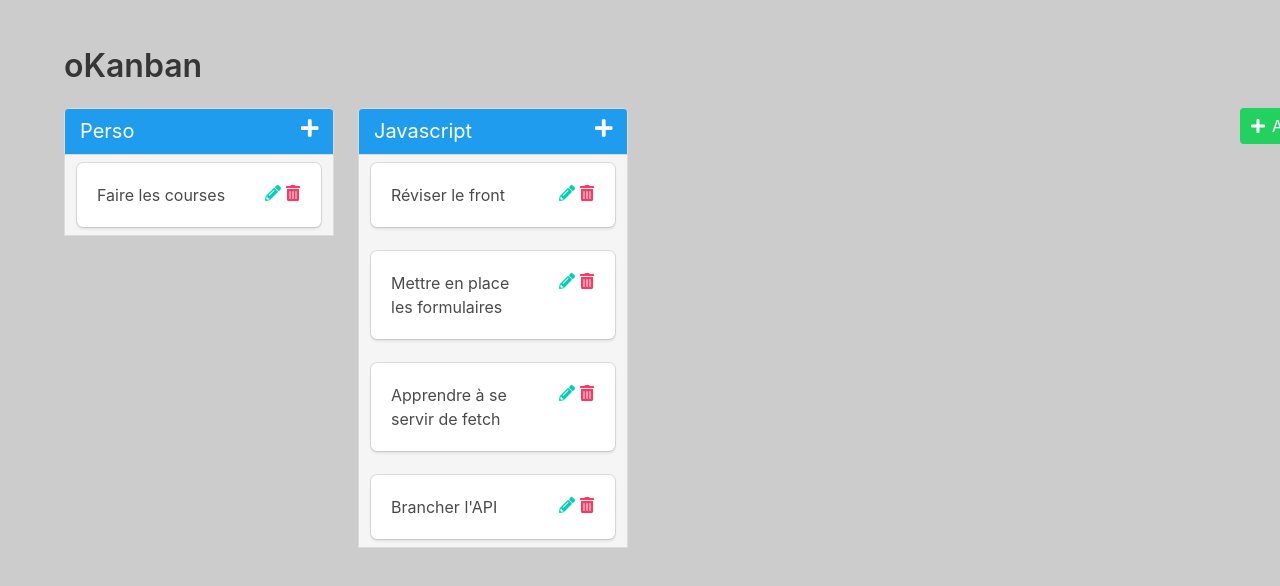
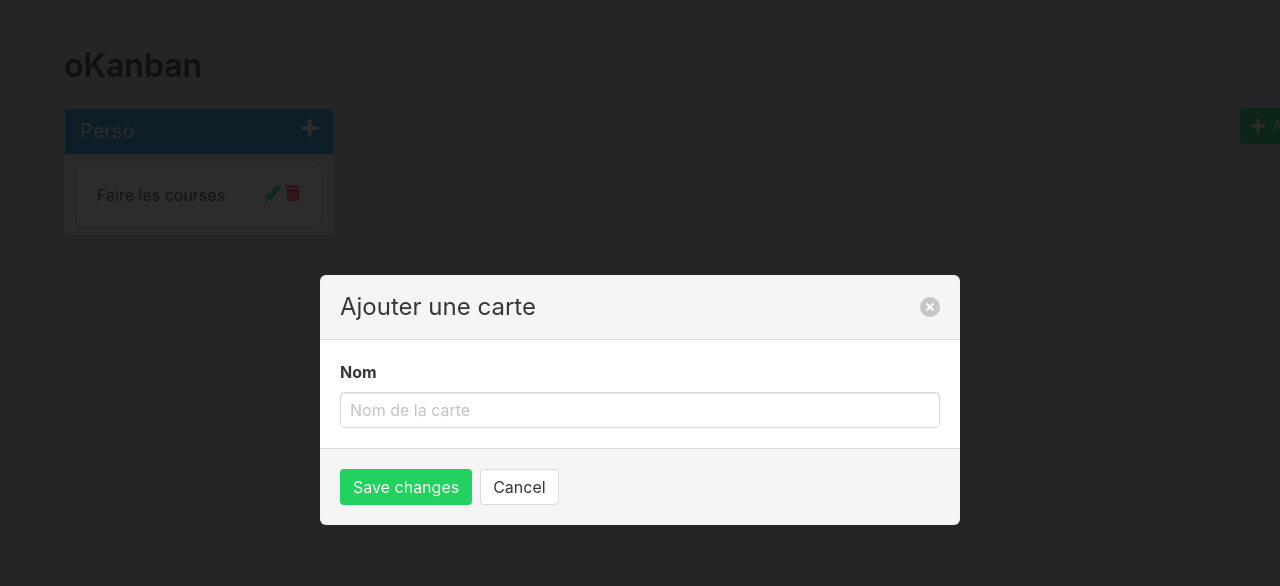
Before and after one commit to AgathePons/kanban_front-app, a plain HTML site: page index.html in a window 1280 px wide. Both pictures are taken after a click on the link 310 px from the left and 131 px from the top of the page. Shown: the top 586 px of the page. Drawn offline with nearby package versions, Linux system fonts and the light colour scheme.

Commit message:
add card to list done

```diff
--- a/assets/js/app.js
+++ b/assets/js/app.js
@@ -2,12 +2,34 @@
 const app = {
   addListenerToAction: () => {
     document.getElementById('addListButton').addEventListener('click', app.showAddListModal);
+    document.querySelectorAll('.add-card-btn').forEach(btn => btn.addEventListener('click', app.showAddCardModal));
     document.querySelectorAll('.close').forEach(btn => btn.addEventListener('click', app.hideModals));
     document.querySelector('#addListModal form').addEventListener('submit', app.handleAddListForm);
   },
   showAddListModal: () => {
     const addListModal = document.getElementById('addListModal');
     addListModal.classList.add('is-active');
+  },
+  showAddCardModal: (event) => {
+    // get the data-list-id
+    const list = event.target.closest('.panel');
+    const listId = list.getAttribute('data-list-id');
+    //!
+    console.log('ma liste', list);
+    console.log('ma liste id:', listId);
+
+    const addCardModal = document.getElementById('addCardModal');
+
+    // put the data-list-id in value of the hidden input
+    const hiddenIdInput = addCardModal.querySelector('.hidden-input');
+    //hiddenIdInput.value = listId;
+    hiddenIdInput.setAttribute('value', listId);
+    //!
+    console.log('hidden input:', hiddenIdInput);
+
+    addCardModal.classList.add('is-active');
+
+    document.querySelector('#addCardModal form').addEventListener('submit', app.handleAddCardForm);
   },
   hideModals: () => {
     const allModals = document.querySelectorAll('.modal');
@@ -17,20 +39,40 @@ const app = {
     event.preventDefault();
     const listTitle = new FormData(event.target).get('name');
     app.makeListInDOM(listTitle);
+    document.querySelectorAll('.add-card-btn').forEach(btn => btn.addEventListener('click', app.showAddCardModal));
     app.hideModals();
   },
   makeListInDOM: (listTitle) => {
-    //!
-    console.log(`value: ${listTitle}  type: ${typeof listTitle}`);
     const template = document.getElementById('listTemplate');
+
     const cloneTemplate = document.importNode(template.content, true);
+    const panel = cloneTemplate.firstElementChild;
+    panel.setAttribute('data-list-id', listTitle.replace(/\s/g, ''));
 
-    const h2Title = cloneTemplate.getElementById('newListTitle');
-    h2Title.setAttribute('id', listTitle);
-    h2Title.textContent = listTitle;
+    const listTitleH = cloneTemplate.getElementById('newListTitle');
+    listTitleH.setAttribute('id', listTitle.replace(/\s/g, ''));
+    listTitleH.textContent = listTitle;
 
     const kanbanBoard = document.getElementById('kabanBoard');
     kanbanBoard.appendChild(cloneTemplate);
+  },
+  handleAddCardForm: (event) => {
+    event.preventDefault();
+    const cardTitle = new FormData(event.target).get('name');
+    const listId = new FormData(event.target).get('list_id')
+    app.makeCardInDOM(cardTitle, listId);
+    app.hideModals();
+  },
+  makeCardInDOM: (cardTitle, listId) => {
+    const template = document.getElementById('cardTemplate');
+    const cloneTemplate = document.importNode(template.content, true);
+    // set the title
+    const cardTitleDiv = cloneTemplate.querySelector('.card-title');
+    cardTitleDiv.textContent = cardTitle;
+    // append in the list, in the card-container div
+    const list = document.querySelector(`.panel[data-list-id="${listId}"]`);
+    const cardContainer = list.querySelector('.card-container');
+    cardContainer.appendChild(cloneTemplate);
   },
   // ----------- INIT ----------- //
   init: () => {
--- a/index.html
+++ b/index.html
@@ -43,7 +43,7 @@
                   </div>
 
                   <div class="column is-narrow">
-                    <a href="#" class="is-pulled-right">
+                    <a href="#" class="add-card-btn is-pulled-right">
                       <span class="icon is-small has-text-white">
                         <i class="fas fa-plus"></i>
                       </span>
@@ -77,127 +77,6 @@
             </div>
             <!--/ list -->
 
-            <!-- list -->
-            <div class="column is-one-quarter panel" data-list-id="B">
-              <div class="panel-heading has-background-info">
-                <div class="columns">
-                  <div class="column">
-                    <h2 class="has-text-white">Javascript</h2>
-
-                    <form action="" method="POST" class="is-hidden">
-                      <input type="hidden" name="list-id" value="4">
-                      <div class="field has-addons">
-                        <div class="control">
-                          <input type="text" class="input is-small" name="list-name" value=""
-                            placeholder="Nom de la liste">
-                        </div>
-                        <div class="control">
-                          <button class="button is-small is-success">Valider</button>
-                        </div>
-                      </div>
-                    </form>
-                  </div>
-
-                  <div class="column is-narrow">
-                    <a href="#" class="is-pulled-right">
-                      <span class="icon is-small has-text-white">
-                        <i class="fas fa-plus"></i>
-                      </span>
-                    </a>
-                  </div>
-                </div>
-              </div>
-              <div class="panel-block is-block has-background-light">
-                <!-- card -->
-                <div class="box" data-card-id="J">
-                  <div class="columns">
-                    <div class="column">
-                      Réviser le front
-                    </div>
-                    <div class="column is-narrow">
-                      <a href="#">
-                        <span class="icon is-small has-text-primary">
-                          <i class="fas fa-pencil-alt"></i>
-                        </span>
-                      </a>
-                      <a href="#">
-                        <span class="icon is-small has-text-danger">
-                          <i class="fas fa-trash-alt"></i>
-                        </span>
-                      </a>
-                    </div>
-                  </div>
-                </div>
-                <!--/ card -->
-
-                <!-- card -->
-                <div class="box" data-card-id="K">
-                  <div class="columns">
-                    <div class="column">
-                      Mettre en place les formulaires
-                    </div>
-                    <div class="column is-narrow">
-                      <a href="#">
-                        <span class="icon is-small has-text-primary">
-                          <i class="fas fa-pencil-alt"></i>
-                        </span>
-                      </a>
-                      <a href="#">
-                        <span class="icon is-small has-text-danger">
-                          <i class="fas fa-trash-alt"></i>
-                        </span>
-                      </a>
-                    </div>
-                  </div>
-                </div>
-                <!--/ card -->
-
-                <!-- card -->
-                <div class="box" data-card-id="L">
-                  <div class="columns">
-                    <div class="column">
-                      Apprendre à se servir de fetch
-                    </div>
-                    <div class="column is-narrow">
-                      <a href="#">
-                        <span class="icon is-small has-text-primary">
-                          <i class="fas fa-pencil-alt"></i>
-                        </span>
-                      </a>
-                      <a href="#">
-                        <span class="icon is-small has-text-danger">
-                          <i class="fas fa-trash-alt"></i>
-                        </span>
-                      </a>
-                    </div>
-                  </div>
-                </div>
-                <!--/ card -->
-
-                <!-- card -->
-                <div class="box" data-card-id="M">
-                  <div class="columns">
-                    <div class="column">
-                      Brancher l'API
-                    </div>
-                    <div class="column is-narrow">
-                      <a href="#">
-                        <span class="icon is-small has-text-primary">
-                          <i class="fas fa-pencil-alt"></i>
-                        </span>
-                      </a>
-                      <a href="#">
-                        <span class="icon is-small has-text-danger">
-                          <i class="fas fa-trash-alt"></i>
-                        </span>
-                      </a>
-                    </div>
-                  </div>
-                </div>
-                <!--/ card -->
-              </div>
-            </div>
-            <!--/ list -->
           </div>
         </div>
         <div class="column">
@@ -208,11 +87,11 @@
             &nbsp; Ajouter une liste
           </button>
         </div>
-
       </div>
     </div>
   </section>
 
+  <!-- Add list modal -->
   <div class="modal" id="addListModal">
     <div class="modal-background"></div>
     <div class="modal-card">
@@ -236,7 +115,31 @@
       </form>
     </div>
   </div>
-
+  <!-- Add card modal -->
+  <div class="modal" id="addCardModal">
+    <div class="modal-background"></div>
+    <div class="modal-card">
+      <form action="" method="POST">
+        <header class="modal-card-head">
+          <p class="modal-card-title">Ajouter une carte</p>
+          <button class="delete close" type="button" aria-label="close"></button>
+        </header>
+        <section class="modal-card-body">
+          <div class="field">
+            <label class="label">Nom</label>
+            <div class="control">
+              <input type="text" class="input is-hidden hidden-input" name="list_id" value="" >
+              <input type="text" class="input" name="name" value="" placeholder="Nom de la carte">
+            </div>
+          </div>
+        </section>
+        <footer class="modal-card-foot">
+          <button class="button is-success">Save changes</button>
+          <button class="button close" type="button">Cancel</button>
+        </footer>
+      </form>
+    </div>
+  </div>
   <!-- Template for list -->
   <template id="listTemplate">
     <div class="column is-one-quarter panel" data-list-id="A">
@@ -244,7 +147,7 @@
         <div class="columns">
 
           <div class="column">
-            <h2 id="newListTitle" class="has-text-white">Perso</h2>
+            <h2 id="newListTitle" class="list-title has-text-white">Title</h2>
 
             <form action="" method="POST" class="is-hidden">
               <input type="hidden" name="list-id" value="1">
@@ -260,7 +163,7 @@
           </div>
 
           <div class="column is-narrow">
-            <a href="#" class="is-pulled-right">
+            <a href="#" class="add-card-btn is-pulled-right">
               <span class="icon is-small has-text-white">
                 <i class="fas fa-plus"></i>
               </span>
@@ -268,7 +171,30 @@
           </div>
         </div>
       </div>
-      <div class="panel-block is-block has-background-light">
+      <div class="card-container panel-block is-block has-background-light">
+        <!-- Card comes here -->
+      </div>
+    </div>
+  </template>
+  <!-- Template for card -->
+  <template id="cardTemplate">
+    <div class="box" data-card-id="I">
+      <div class="columns">
+        <div class="card-title column">
+          Title
+        </div>
+        <div class="column is-narrow">
+          <a href="#">
+            <span class="icon is-small has-text-primary">
+              <i class="fas fa-pencil-alt"></i>
+            </span>
+          </a>
+          <a href="#">
+            <span class="icon is-small has-text-danger">
+              <i class="fas fa-trash-alt"></i>
+            </span>
+          </a>
+        </div>
       </div>
     </div>
   </template>
```
